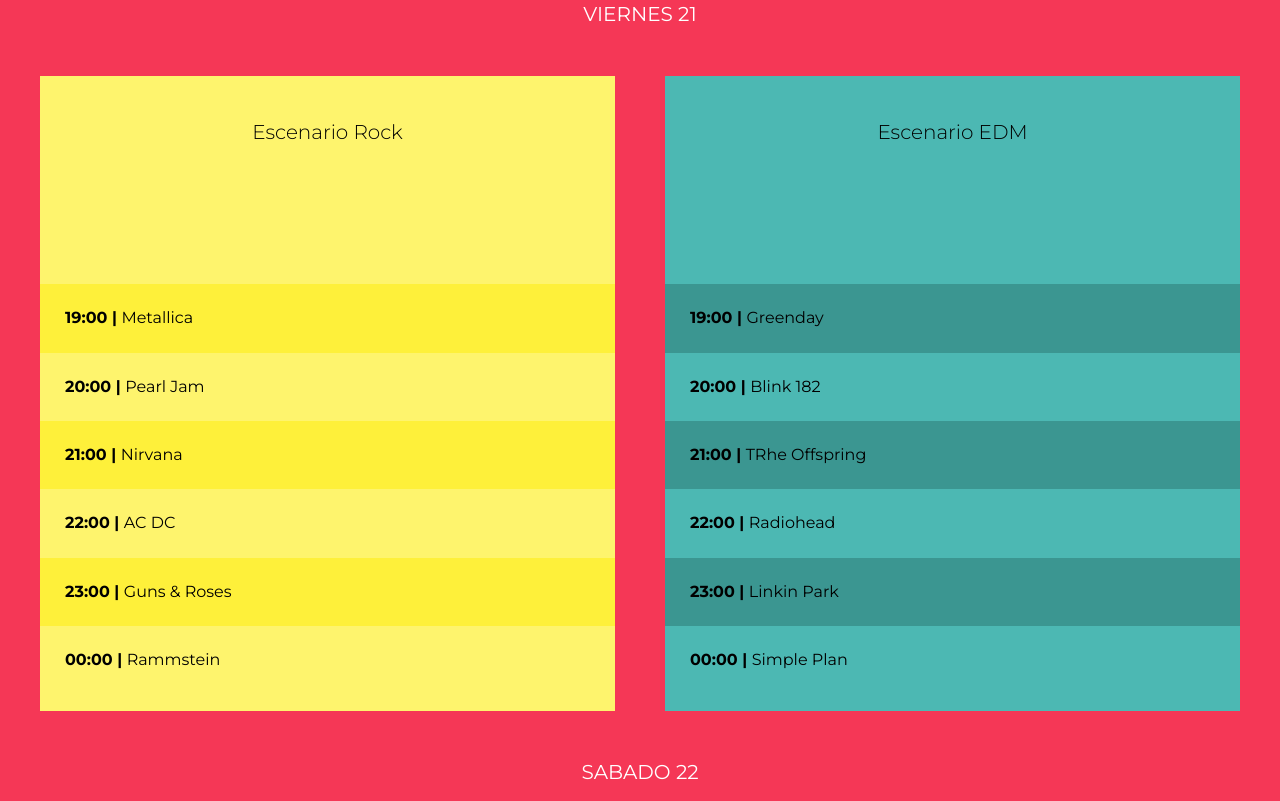
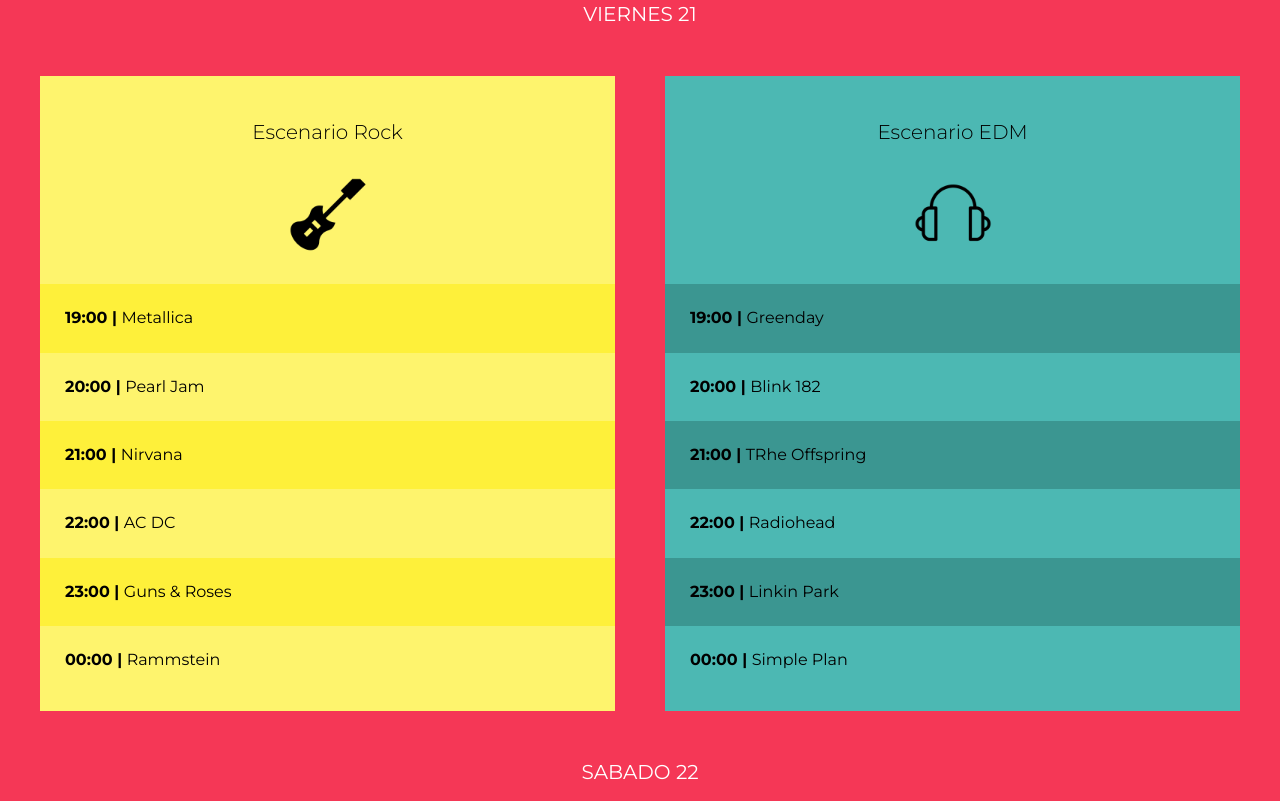
Before and after one commit to AgustinPalmaM/festival_musica, a website: page index.html in a window 1280 px wide. Shown: the part 1259-2060 px from the top of the page. Drawn offline with Linux system fonts and the light colour scheme; the site is published under a folder, as on GitHub Pages, so addresses that start at the root find nothing; files whose address does not match are found by name.

Commit message:
fixed lineup section

```diff
--- a/src/scss/layout/_lineup.scss
+++ b/src/scss/layout/_lineup.scss
@@ -38,13 +38,13 @@
 
 .edm .nombre-escenario {
     &:after {
-        background-image: url(/build/img/icono_edm.webp);
+        background-image: url(./build/img/icono_edm.webp);
     }
 }
 
 .rock .nombre-escenario {
     &:after {
-        background-image: url(/build/img/icono_rock.webp);
+        background-image: url(./build/img/icono_rock.webp);
     }
 }
 
```
Also changed, not shown: build/css/app.css.
